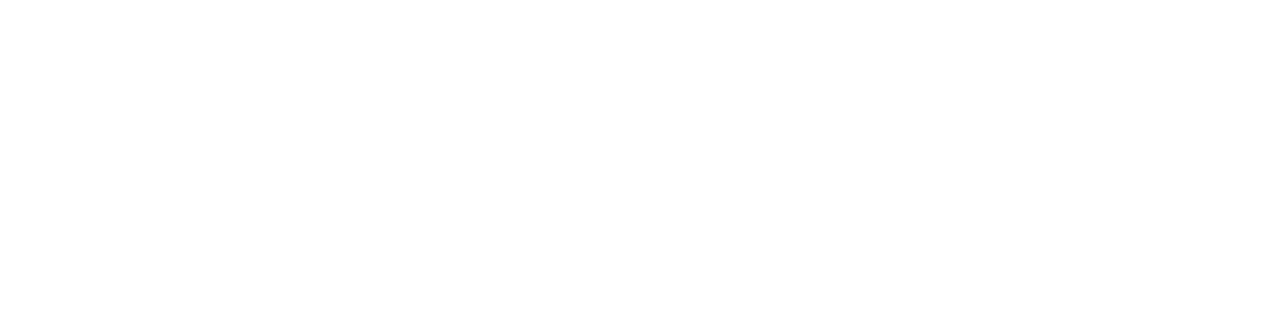
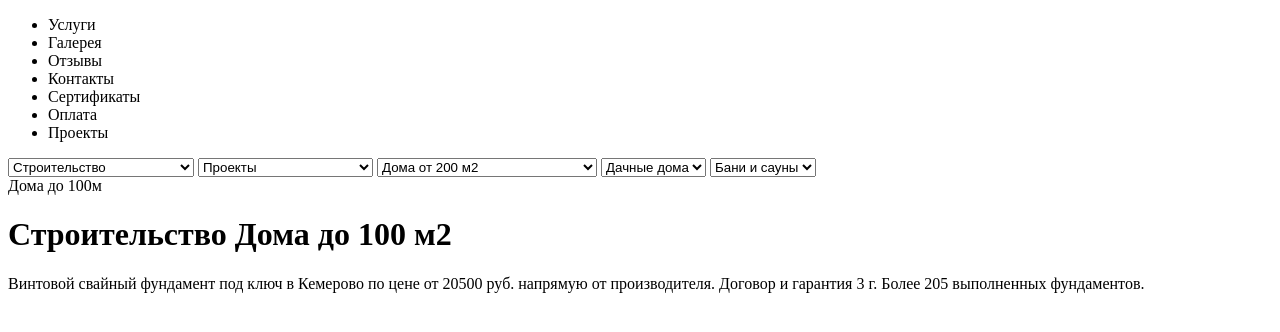
Before and after one commit to EvgenyaPankratova/test-houses, a plain HTML site: page index.html in a window 1280 px wide. Drawn offline with Linux system fonts and the light colour scheme.

Commit message:
создание смысловых блоков html

```diff
--- a/index.html
+++ b/index.html
@@ -7,6 +7,70 @@
     <title>houses</title>
 </head>
 <body>
+    <header class="header">
+        <div class="logo header__logo"></div>
+        <div class="contacts header__contacts"></div>
+        <div class="schedule header__schedule"></div>
+        <div class="tel header__tel"></div>
+    </header>
+    <nav class="nav">
+        <ul class="list nav__list">
+            <li class="list-item nav__list-item">Услуги</li>
+            <li class="list-item nav__list-item">Галерея</li>
+            <li class="list-item nav__list-item">Отзывы</li>
+            <li class="list-item nav__list-item">Контакты</li>
+            <li class="list-item nav__list-item">Сертификаты</li>
+            <li class="list-item nav__list-item">Оплата</li>
+            <li class="list-item nav__list-item">Проекты</li>
+        </ul>
+    </nav>
+    <div class="container">
+        <aside class="aside">
+            <select>
+                <option value="1">Строительство</option>
+                <option value="2">Каркасные дома</option>
+                <option value="3">Дома из сип панелей</option>
+                <option value="4">Строительство из кирпича</option>
+                <option value="5">Дома из клееного бруса</option>
+              </select>
+
+              <select>
+                <option value="1">Проекты</option>
+                <option value="2">Дома до 100 м2</option>
+                <option value="3">Дома до 100 м2 - 200 м2</option>
+                <option value="4">Дома от 200 м2</option>
+                <option value="5">Одноэтажные дома</option>
+                <option value="6">Дома с гаражом</option>
+              </select>
+
+              <select>
+                <option value="1">Дома от 200 м2</option>
+                <option value="2">Проект «Рико» площадь 250 м2</option>
+                <option value="3">Проект «Рико» площадь 250 м2</option>
+                <option value="4">Проект «Рико» площадь 250 м2</option>
+              </select>
+
+              <select>
+                <option value="1">Дачные дома</option>
+                <option value="2">Квартира</option>
+                <option value="3">Частный дом</option>
+              </select>
+
+              <select>
+                <option value="1">Бани и сауны</option>
+                <option value="2">Квартира</option>
+                <option value="3">Частный дом</option>
+              </select>
+        </aside>
+        <main class="main">
+            <div class="category">Дома до 100м</div>
+            <div class="content">
+                <div class="title content__title"><h1>Строительство Дома до 100 м2</h1></div>
+                <div class="about content__about">Винтовой свайный фундамент под ключ в Кемерово по цене от 20500 руб. напрямую от производителя. Договор и гарантия 3 г. Более 205 выполненных фундаментов.</div>
+                <div class="cards content__cards"></div>
+            </div>
+        </main>
+    </div>
 
 </body>
 </html>
```
Also changed, not shown: css/card.scss (added), css/header.css (added), css/header.scss (added), css/nav.scss (added), css/sidebar.scss (added).
